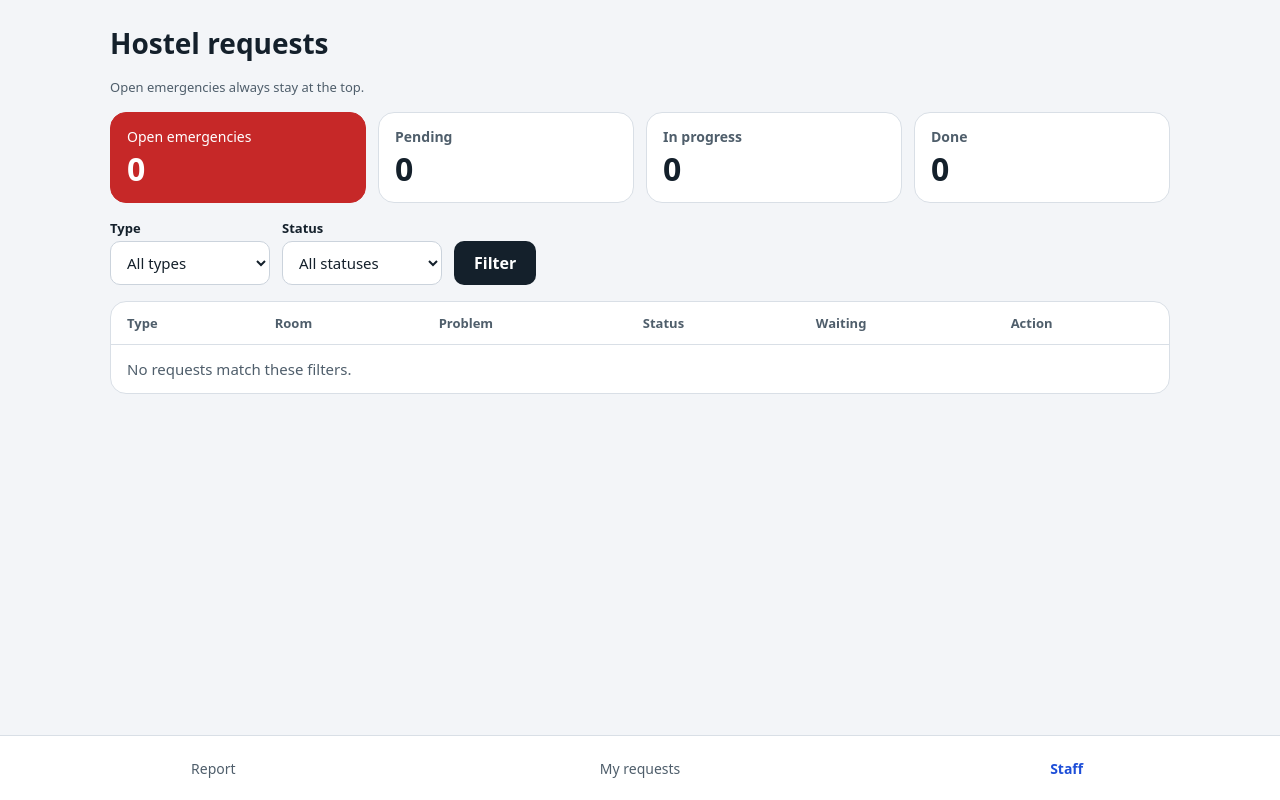
After one commit to vaishagpm/hostel-helpdesk, a Flask app: page /staff in a window 1280 px wide. The commit adds this page. Run offline with Flask 3, Linux system fonts and the light colour scheme; data that the repository does not hold is empty.

Commit message:
add staff dashboard with status updates

```diff
--- a/app.py
+++ b/app.py
@@ -9,6 +9,7 @@ app.secret_key = "change-this-later"  # needed for flash messages
 
 DATABASE = "hostel.db"
 REQUEST_TYPES = ["Cleaning", "Plumbing", "Electrical", "Wi-Fi", "Furniture", "Other"]
+STATUSES = ["Pending", "In progress", "Done"]
 ROOM_PATTERN = re.compile(r"^[A-Z]-\d{3}$")  # example: A-204
 
 
@@ -117,5 +118,52 @@ def my_requests():
     return render_template("requests.html", requests=rows)
 
 
+@app.route("/staff")
+def staff():
+    type_filter = request.args.get("type", "")
+    status_filter = request.args.get("status", "")
+
+    query = "SELECT * FROM requests WHERE 1=1"
+    params = []
+    if type_filter:
+        query += " AND type = ?"
+        params.append(type_filter)
+    if status_filter:
+        query += " AND status = ?"
+        params.append(status_filter)
+    # Open emergencies first, then open requests (oldest first), then done ones
+    query += (" ORDER BY (type = 'Emergency' AND status != 'Done') DESC,"
+              " (status = 'Done') ASC,"
+              " CASE WHEN status = 'Done' THEN -id ELSE id END ASC")
+
+    db = get_db()
+    rows = db.execute(query, params).fetchall()
+
+    counts = {r["status"]: r["n"] for r in db.execute(
+        "SELECT status, COUNT(*) AS n FROM requests GROUP BY status")}
+    open_emergencies = db.execute(
+        "SELECT COUNT(*) FROM requests WHERE type = 'Emergency' AND status != 'Done'"
+    ).fetchone()[0]
+
+    return render_template(
+        "staff.html", requests=rows,
+        types=REQUEST_TYPES + ["Emergency"], statuses=STATUSES,
+        type_filter=type_filter, status_filter=status_filter,
+        open_emergencies=open_emergencies,
+        pending=counts.get("Pending", 0),
+        in_progress=counts.get("In progress", 0),
+        done=counts.get("Done", 0),
+    )
+
+
+@app.route("/staff/<int:request_id>/status", methods=["POST"])
+def update_status(request_id):
+    new_status = request.form.get("status", "")
+    if new_status in STATUSES:
+        db = get_db()
+        db.execute("UPDATE requests SET status = ? WHERE id = ?",
+                   (new_status, request_id))
+        db.commit()
+    return redirect(url_for("staff"))
 if __name__ == "__main__":
     app.run(debug=True)
--- a/static/style.css
+++ b/static/style.css
@@ -139,3 +139,81 @@ textarea { resize: none; }
   font-size: 14px;
 }
 .tabs a.active { color: var(--blue); font-weight: 700; }
+/* ---------- Staff dashboard ---------- */
+.page-wide { max-width: 1100px; }
+
+.stats { display: grid; grid-template-columns: repeat(auto-fit, minmax(150px, 1fr)); gap: 12px; margin: 16px 0; }
+.stat {
+  background: #fff;
+  border: 1px solid #D9DFE6;
+  border-radius: 16px;
+  padding: 14px 16px;
+  display: flex;
+  flex-direction: column;
+  gap: 4px;
+}
+.stat span { font-size: 14px; color: var(--muted); font-weight: 700; }
+.stat strong { font-size: 32px; line-height: 38px; }
+.stat-emergency { background: var(--red); border-color: var(--red); color: #fff; }
+.stat-emergency span { color: #fff; font-weight: 500; }
+
+.filters { display: flex; flex-wrap: wrap; align-items: flex-end; gap: 12px; margin-bottom: 16px; }
+.filters label { margin: 0 0 4px; font-size: 13px; }
+.filters select {
+  height: 44px;
+  min-width: 160px;
+  padding: 0 12px;
+  border: 1.5px solid var(--border);
+  border-radius: 10px;
+  background: #fff;
+  font: inherit;
+  font-size: 15px;
+  color: var(--text);
+}
+.filter-btn {
+  height: 44px;
+  padding: 0 20px;
+  background: var(--text);
+  color: #fff;
+  border: 0;
+  border-radius: 10px;
+  font: inherit;
+  font-weight: 700;
+  cursor: pointer;
+}
+
+.table-wrap { overflow-x: auto; background: #fff; border: 1px solid #D9DFE6; border-radius: 16px; }
+.requests-table { width: 100%; min-width: 760px; border-collapse: collapse; }
+.requests-table th {
+  text-align: left;
+  padding: 12px 16px;
+  font-size: 13px;
+  color: var(--muted);
+  border-bottom: 1px solid #D9DFE6;
+}
+.requests-table td { padding: 14px 16px; border-bottom: 1px solid #D9DFE6; font-size: 15px; vertical-align: middle; }
+.requests-table tr:last-child td { border-bottom: 0; }
+.requests-table form { margin: 0; }
+.row-emergency { background: #FDECEC; }
+.tag-emergency {
+  display: inline-block;
+  padding: 5px 10px;
+  border-radius: 8px;
+  background: var(--red);
+  color: #fff;
+  font-size: 13px;
+  font-weight: 700;
+}
+.action-btn {
+  min-height: 44px;
+  padding: 0 16px;
+  background: var(--blue);
+  color: #fff;
+  border: 0;
+  border-radius: 10px;
+  font: inherit;
+  font-size: 14px;
+  font-weight: 700;
+  cursor: pointer;
+}
+.action-done { background: #fff; color: #14572F; border: 1.5px solid #14572F; }
--- a/templates/base.html
+++ b/templates/base.html
@@ -7,7 +7,7 @@
   <link rel="stylesheet" href="{{ url_for('static', filename='style.css') }}">
 </head>
 <body>
-  <main class="page">
+  <main class="page {% block page_class %}{% endblock %}">
     {% with messages = get_flashed_messages(with_categories=true) %}
       {% for category, message in messages %}
         <div class="flash flash-{{ category }}" role="alert">{{ message }}</div>
@@ -20,6 +20,7 @@
   <nav class="tabs" aria-label="Main">
     <a href="{{ url_for('report') }}" class="{{ 'active' if request.endpoint == 'report' }}">Report</a>
     <a href="{{ url_for('my_requests') }}" class="{{ 'active' if request.endpoint == 'my_requests' }}">My requests</a>
+    <a href="{{ url_for('staff') }}" class="{{ 'active' if request.endpoint == 'staff' }}">Staff</a>
   </nav>
 </body>
 </html>
--- /dev/null
+++ b/templates/staff.html
@@ -0,0 +1,86 @@
+{% extends "base.html" %}
+{% block title %}Staff dashboard{% endblock %}
+{% block page_class %}page-wide{% endblock %}
+
+{% block content %}
+<h1>Hostel requests</h1>
+<p class="hint">Open emergencies always stay at the top.</p>
+
+<div class="stats">
+  <div class="stat stat-emergency"><span>Open emergencies</span><strong>{{ open_emergencies }}</strong></div>
+  <div class="stat"><span>Pending</span><strong>{{ pending }}</strong></div>
+  <div class="stat"><span>In progress</span><strong>{{ in_progress }}</strong></div>
+  <div class="stat"><span>Done</span><strong>{{ done }}</strong></div>
+</div>
+
+<form method="get" class="filters">
+  <div>
+    <label for="f-type">Type</label>
+    <select id="f-type" name="type">
+      <option value="">All types</option>
+      {% for t in types %}
+        <option value="{{ t }}" {{ 'selected' if t == type_filter }}>{{ t }}</option>
+      {% endfor %}
+    </select>
+  </div>
+  <div>
+    <label for="f-status">Status</label>
+    <select id="f-status" name="status">
+      <option value="">All statuses</option>
+      {% for s in statuses %}
+        <option value="{{ s }}" {{ 'selected' if s == status_filter }}>{{ s }}</option>
+      {% endfor %}
+    </select>
+  </div>
+  <button type="submit" class="filter-btn">Filter</button>
+</form>
+
+<div class="table-wrap">
+  <table class="requests-table">
+    <thead>
+      <tr>
+        <th>Type</th>
+        <th>Room</th>
+        <th>Problem</th>
+        <th>Status</th>
+        <th>Waiting</th>
+        <th>Action</th>
+      </tr>
+    </thead>
+    <tbody>
+      {% for r in requests %}
+      <tr class="{{ 'row-emergency' if r.type == 'Emergency' and r.status != 'Done' }}">
+        <td>
+          {% if r.type == 'Emergency' %}
+            <span class="tag-emergency">Emergency</span>
+          {% else %}
+            {{ r.type }}
+          {% endif %}
+        </td>
+        <td><strong>{{ r.room }}</strong></td>
+        <td>{{ r.description }}</td>
+        <td><span class="status status-{{ r.status | lower | replace(' ', '-') }}">{{ r.status }}</span></td>
+        <td>{{ r.created_at | time_ago }}</td>
+        <td>
+          {% if r.status == 'Pending' %}
+            <form method="post" action="{{ url_for('update_status', request_id=r.id) }}">
+              <input type="hidden" name="status" value="In progress">
+              <button type="submit" class="action-btn">Start work</button>
+            </form>
+          {% elif r.status == 'In progress' %}
+            <form method="post" action="{{ url_for('update_status', request_id=r.id) }}">
+              <input type="hidden" name="status" value="Done">
+              <button type="submit" class="action-btn action-done">Mark done</button>
+            </form>
+          {% else %}
+            Completed
+          {% endif %}
+        </td>
+      </tr>
+      {% else %}
+      <tr><td colspan="6" class="empty">No requests match these filters.</td></tr>
+      {% endfor %}
+    </tbody>
+  </table>
+</div>
+{% endblock %}
```
